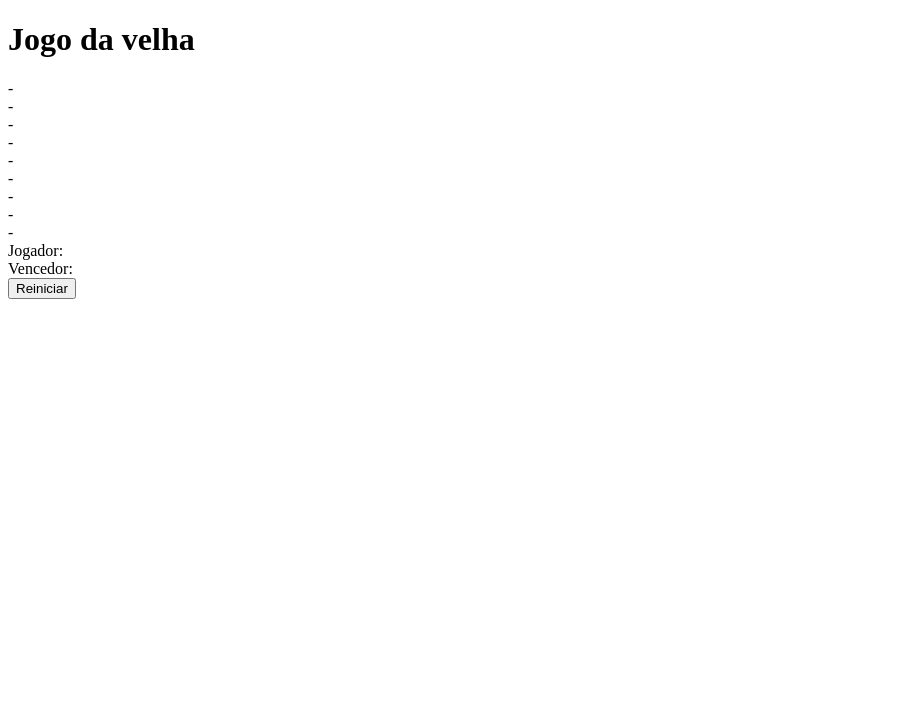
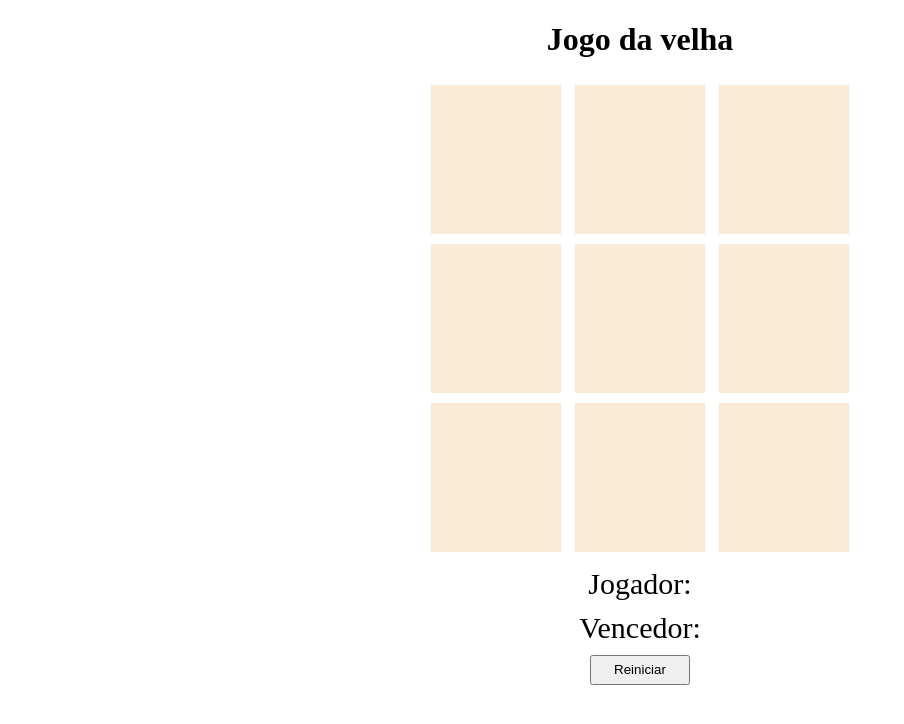
Before and after one commit to vlimadev/JogoDaVelha, a plain HTML site: page index.html in a window 1280 px wide. Shown: the whole page, without its empty margins (0-904 px from the left). Drawn offline with Linux system fonts and the light colour scheme.

Commit message:
estilo de teste

```diff
--- /dev/null
+++ b/estilo.css
@@ -0,0 +1,26 @@
+body {
+    text-align: center;
+}
+
+.quadrado {
+    text-align: center;
+    width: 50px;
+    background-color: antiquewhite;
+    display: inline-block;
+    padding: 40px;
+    font-size: 60px;
+    margin: 5px;
+    cursor: pointer;
+    color: transparent;
+}
+
+.jogador , .vencedor {
+    font-size: 30px;
+    margin-top: 10px;
+}
+
+button {
+    margin-top: 10px;
+    width: 100px;
+    height: 30px;
+}
--- a/index.html
+++ b/index.html
@@ -4,30 +4,31 @@
     <meta charset="UTF-8">
     <meta http-equiv="X-UA-Compatible" content="IE=edge">
     <meta name="viewport" content="width=device-width, initial-scale=1.0">
+    <link rel="stylesheet" href="/estilo.css">
     <title>Jogo da velha</title>
 </head>
 <body>
     <h1>Jogo da velha</h1>
     <div>
-        <div id="1">-</div>
-        <div id="2">-</div>
-        <div id="3">-</div>
+        <div id="1" class="quadrado">-</div>
+        <div id="2" class="quadrado">-</div>
+        <div id="3" class="quadrado">-</div>
     </div>
     <div>
-        <div id="4">-</div>
-        <div id="5">-</div>
-        <div id="6">-</div>
+        <div id="4" class="quadrado">-</div>
+        <div id="5" class="quadrado">-</div>
+        <div id="6" class="quadrado">-</div>
     </div>
     <div>
-        <div id="7">-</div>
-        <div id="8">-</div>
-        <div id="9">-</div>
+        <div id="7" class="quadrado">-</div>
+        <div id="8" class="quadrado">-</div>
+        <div id="9" class="quadrado">-</div>
     </div>
-    <div>
+    <div class="jogador">
         <label >Jogador:</label>
         <label id="jogadorSelecionado"></label>
     </div>
-    <div>
+    <div class="vencedor">
         <label >Vencedor:</label>
         <label id="vencedorSelecionado"></label>
     </div>
```
